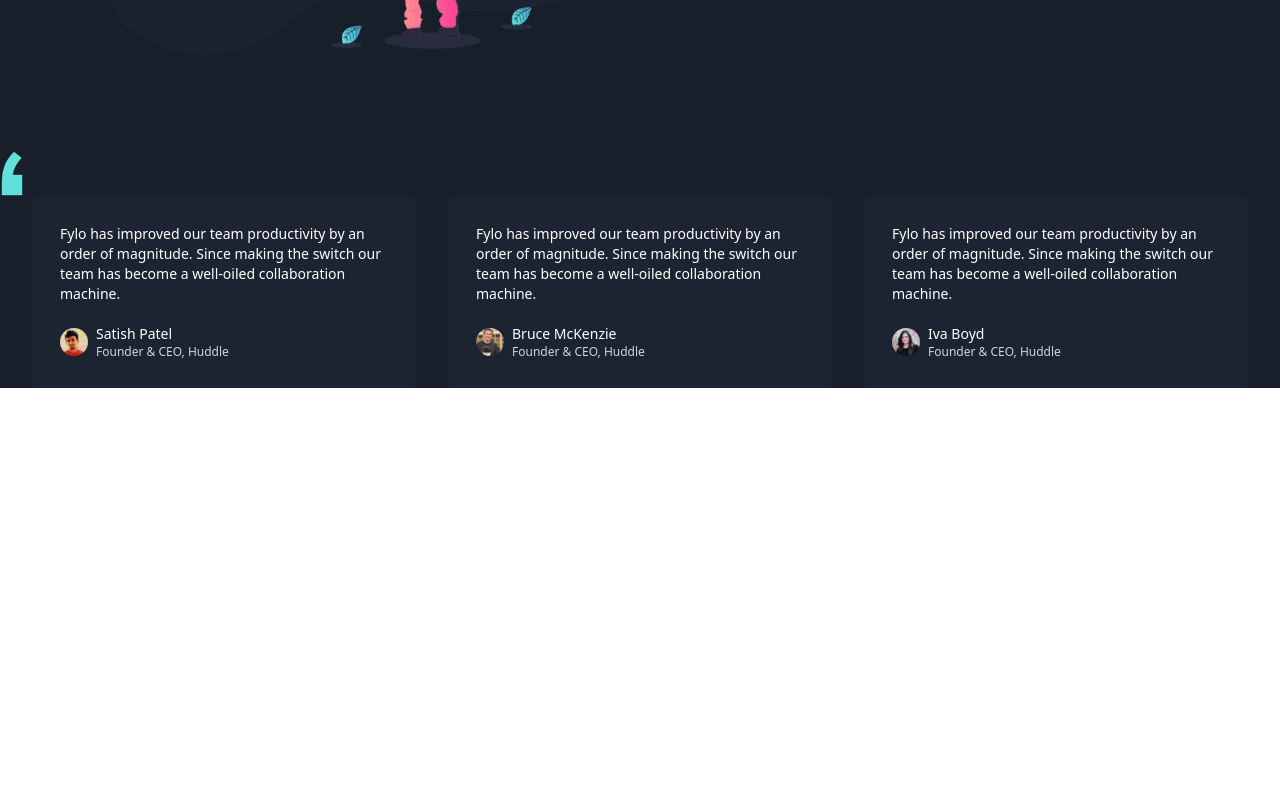
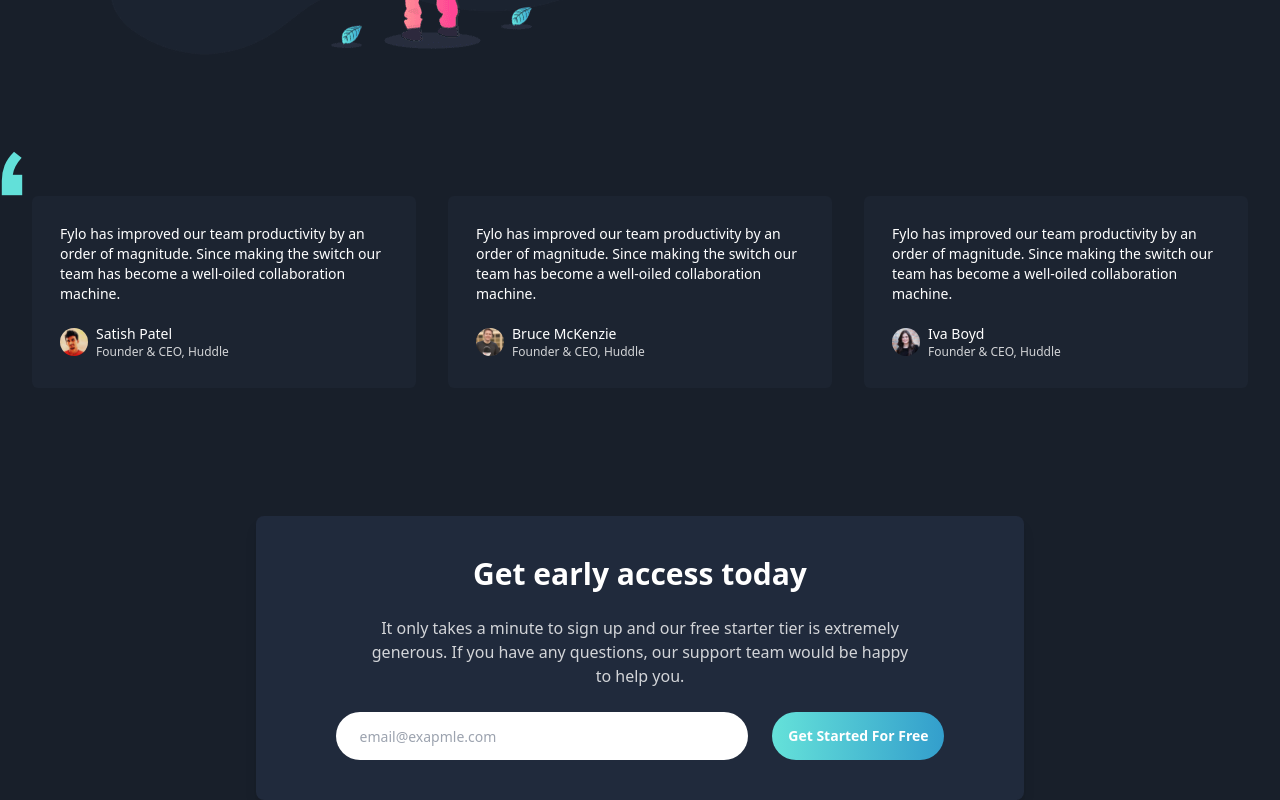
Before and after one commit to oonderrr/onder, a Next.js app: page /fylo-dark-theme-landing-page in a window 1280 px wide. Shown: the part 2080-2880 px from the top of the page. Before the commit the page ends 2468 px from the top, so only its background shows below. Built offline with nearby package versions, Linux system fonts and the light colour scheme.

Commit message:
Call to Action tamamlandı

```diff
--- /dev/null
+++ b/src/app/fylo-dark-theme-landing-page/components/CallToAction.jsx
@@ -0,0 +1,30 @@
+const CallToAction = () => {
+  return (
+    <>
+      <div className="w-3/5 flex flex-col gap-6 p-5 lg:p-10 items-center justify-center bg-fylo-dark-blue-testimonials-background rounded-lg mt-32 shadow-lg">
+        <h2 className="text-2xl lg:text-3xl font-bold text-center">
+          Get early access today
+        </h2>
+        <p className={"text-center opacity-80 w-full lg:w-4/5"}>
+          It only takes a minute to sign up and our free starter tier is
+          extremely generous. If you have any questions, our support team would
+          be happy to help you.
+        </p>
+        <div className="w-full flex flex-col lg:flex-row justify-center items-center gap-6">
+          <input
+            className="p-3 w-4/5 lg:w-3/5 rounded-full placeholder:text-sm placeholder:pl-3"
+            type="text"
+            placeholder={"email@exapmle.com"}
+          />
+          <button
+            className="bg-gradient-to-r from-fylo-cyan-inside-call-to-action-gradient to-fylo-blue-inside-call-to-action-gradient text-fylo-white text-sm font-bold w-4/5 lg:w-1/4 h-12 rounded-full"
+            type={"button"}
+          >
+            Get Started For Free
+          </button>
+        </div>
+      </div>
+    </>
+  );
+};
+export default CallToAction;
--- a/src/app/fylo-dark-theme-landing-page/page.jsx
+++ b/src/app/fylo-dark-theme-landing-page/page.jsx
@@ -3,6 +3,7 @@ import HeroSection from "@/src/app/fylo-dark-theme-landing-page/components/HeroS
 import FeaturesSection from "@/src/app/fylo-dark-theme-landing-page/components/FeaturesSection/FeaturesSection";
 import StayProductive from "@/src/app/fylo-dark-theme-landing-page/components/StayProductive";
 import Quotes from "@/src/app/fylo-dark-theme-landing-page/components/Quotes/Quotes";
+import CallToAction from "@/src/app/fylo-dark-theme-landing-page/components/CallToAction";
 
 function FyloDarkThemeLandingPage() {
   return (
@@ -13,6 +14,7 @@ function FyloDarkThemeLandingPage() {
         <FeaturesSection />
         <StayProductive />
         <Quotes />
+        <CallToAction />
       </div>
     </>
   );
--- a/tailwind.config.js
+++ b/tailwind.config.js
@@ -15,7 +15,7 @@ module.exports = {
         "fylo-dark-blue-email-background": "hsl(217, 28%, 15%)",
         "fylo-dark-blue-main-background": "hsl(218, 28%, 13%)",
         "fylo-dark-blue-footer-background": "hsl(216, 53%, 9%)",
-        "fylo-dark-blue-testimonials background": "hsl(219, 30%, 18%)",
+        "fylo-dark-blue-testimonials-background": "hsl(219, 30%, 18%)",
         "fylo-cyan-inside-call-to-action-gradient": "hsl(176, 68%, 64%)",
         "fylo-blue-inside-call-to-action-gradient": "hsl(198, 60%, 50%)",
         "fylo-light-red-error": "hsl(0, 100%, 63%)",
```
